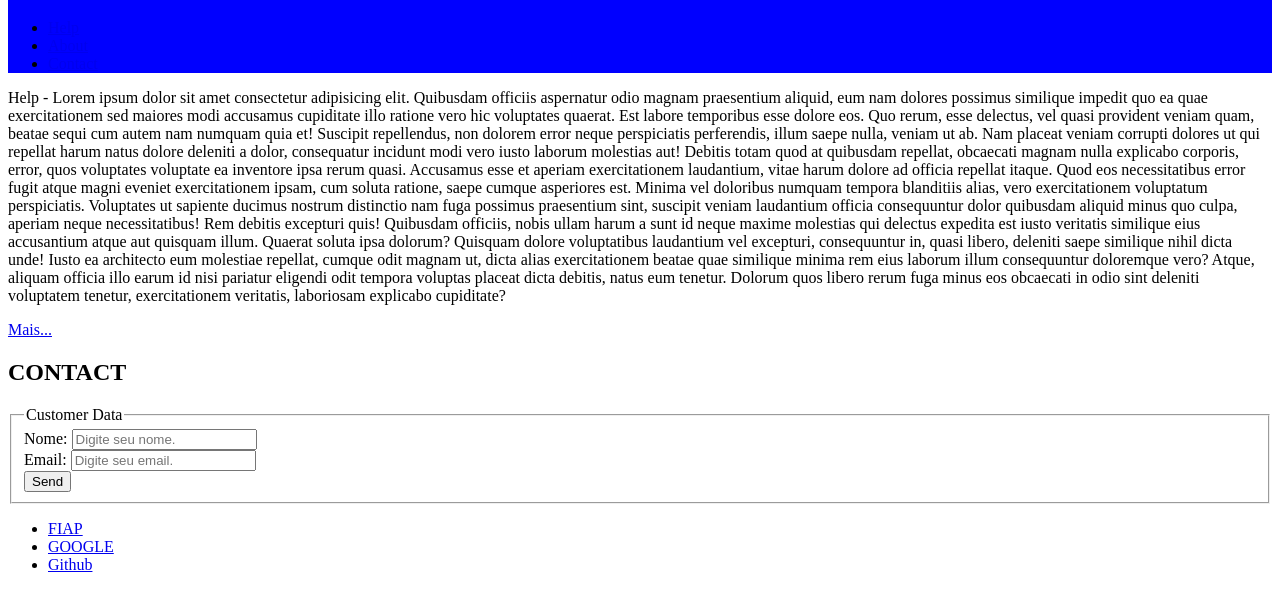
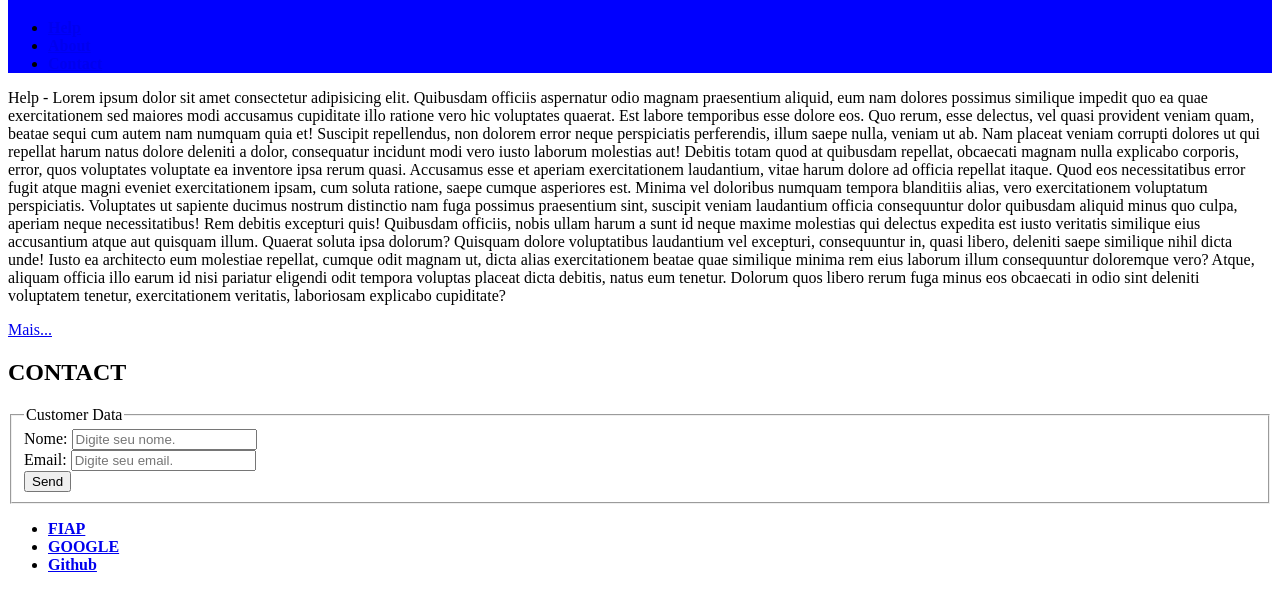
Before and after one commit to zrur/Exercicio-de-aula, a plain HTML site: page index.html in a window 1280 px wide. Shown: the part 61-672 px from the top of the page. Drawn offline with Linux system fonts and the light colour scheme.

Commit message:
arrumando

```diff
--- a/css/estilo.css
+++ b/css/estilo.css
@@ -22,3 +22,6 @@ h1 {
 h2 {
     font-family: serif;
 }
+nav {
+    font-weight: bolder;
+}
```
